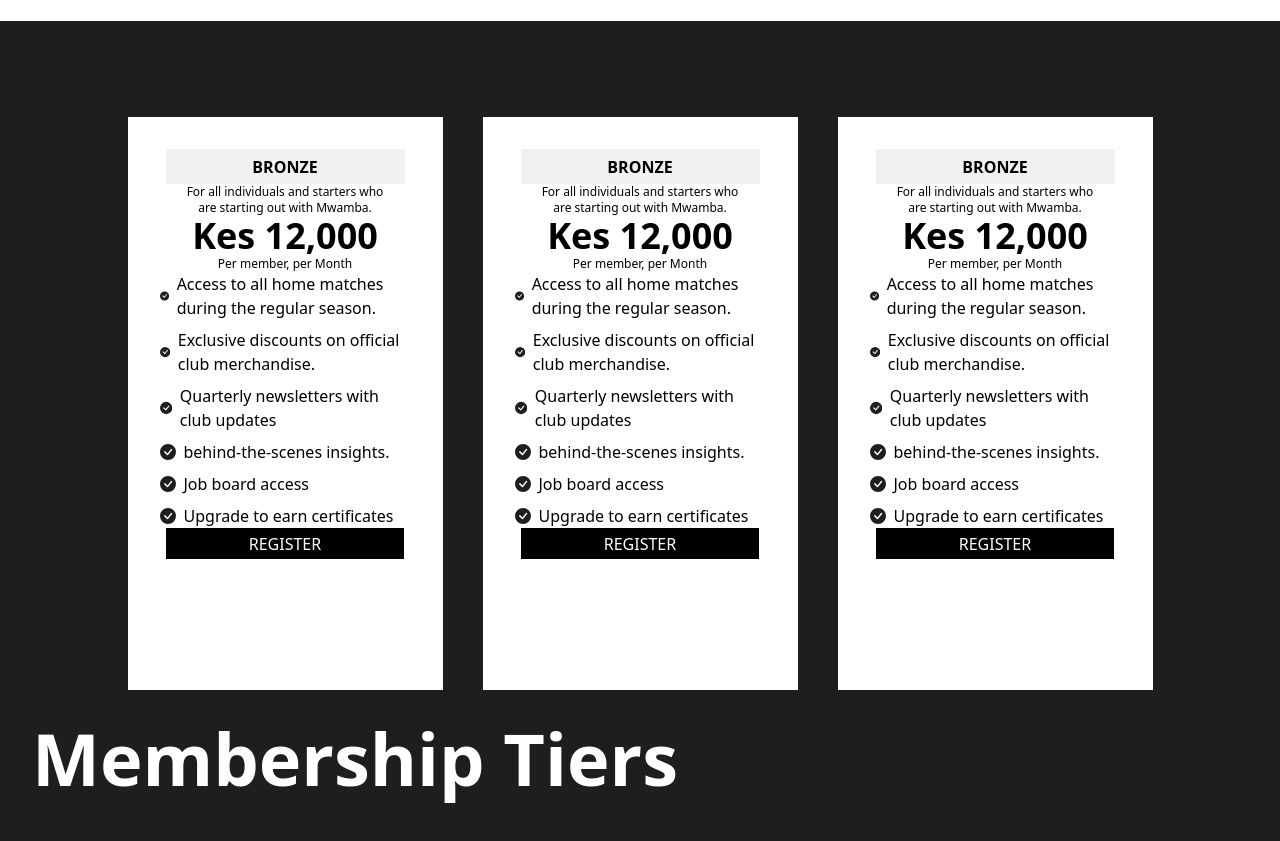
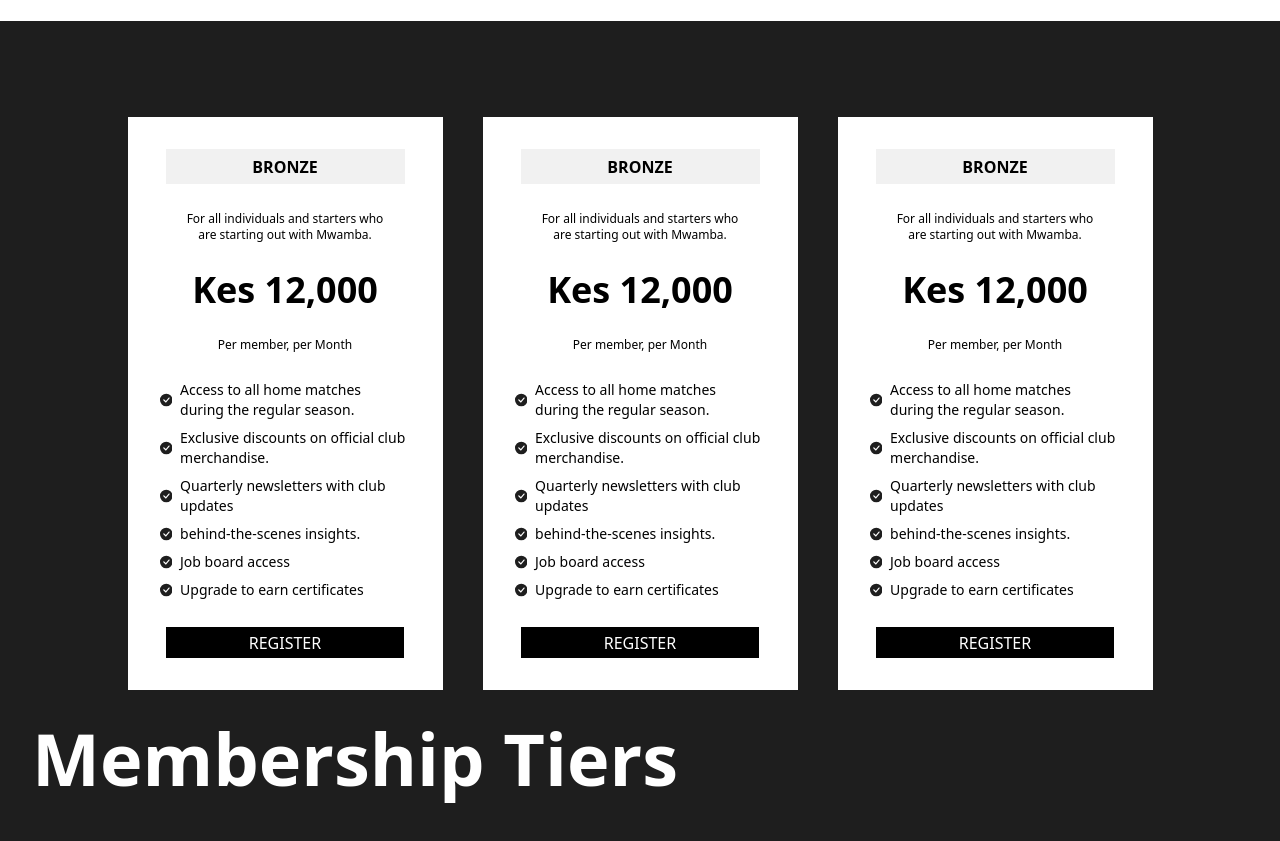
Before and after one commit to MICHAELMUNAVU83/mwamba, a React (Vite) app: page /kulabu in a window 1280 px wide. Shown: the part 1523-2364 px from the top of the page. Built offline with nearby package versions, Linux system fonts and the light colour scheme.

Commit message:
styled testimonials

```diff
--- a/src/components/KulabuComponents/Tiers.jsx
+++ b/src/components/KulabuComponents/Tiers.jsx
@@ -58,7 +58,7 @@
     <div className="bg-[#1E1E1E] py-24">
       <div className="flex justify-center items-center gap-[40px]">
         {tiers.map((tier) => (
-          <div className="w-[315px] p-8 h-[573px] bg-white flex flex-col items-center">
+          <div className="w-[315px] p-8 h-[573px] bg-white  flex justify-between flex-col items-center">
             <div className="bg-[#F1F1F1] w-[239px] font-bold uppercase h-[35px] flex justify-center items-center">
               {tier.name}
             </div>
@@ -72,8 +72,8 @@
             <div className="flex flex-col gap-2">
               {tier.benefits.map((benefit) => (
                 <div className="flex gap-2 items-center">
-                  <BsFillCheckCircleFill className="text-[#1E1E1E] text-md" />
-                  <p className="text-md">{benefit}</p>
+                  <BsFillCheckCircleFill className="text-[#1E1E1E] w-[5%] text-md" />
+                  <p className="text-sm w-[90%]">{benefit}</p>
                 </div>
               ))}
             </div>
```
